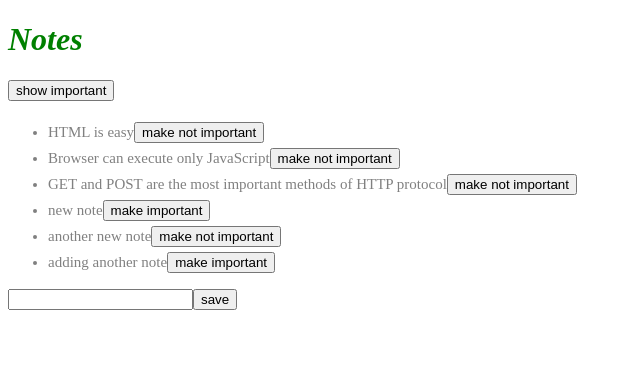
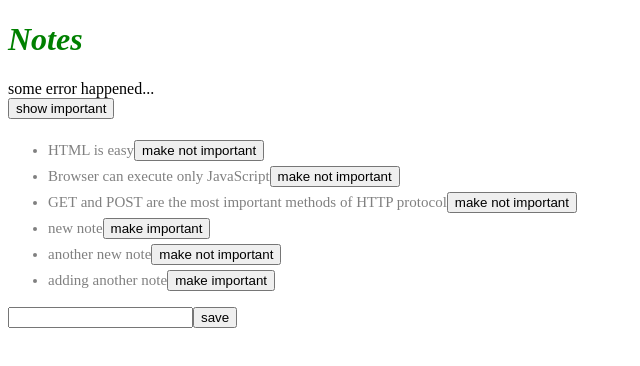
Before and after one commit to Griego86/note-app, a React (Vite) app in the folder front-end/: page / in a window 1280 px wide. Shown: the top 366 px of the page, without its empty margins (0-640 px from the left). Built offline with nearby package versions, Linux system fonts and the light colour scheme; data requests are answered from the project's data file; the HTML template or start-up script is replaced by a standard one.

Commit message:
Added error notification component

```diff
--- /dev/null
+++ b/front-end/components/Notification.jsx
@@ -0,0 +1,13 @@
+const Notification = ({message}) => {
+  if (message === null) {
+    return null
+  }
+
+  return (
+    <div className='error'>
+      {message}
+    </div>
+  )
+}
+
+export default Notification
--- a/front-end/src/App.jsx
+++ b/front-end/src/App.jsx
@@ -1,12 +1,14 @@
 import { useState, useEffect } from "react"
 import Note from "../components/Note"
 import noteService from './services/notes'
+import Notification from "../components/Notification"
 
 
 const App = () => {
   const [notes, setNotes] = useState([])
   const [newNote, setNewNote] = useState('')
   const [showAll, setShowAll] = useState(true)
+  const [errorMessage, setErrorMessage] = useState('some error happened...')
 
   useEffect(() => {
     // console.log('effect')
@@ -63,6 +65,7 @@ const App = () => {
   return (
    <div>
    <h1>Notes</h1>
+   <Notification message={errorMessage} />
    <div>
     <button onClick={() => setShowAll(!showAll)}>
       show {showAll ? 'important' : 'all'}
```
